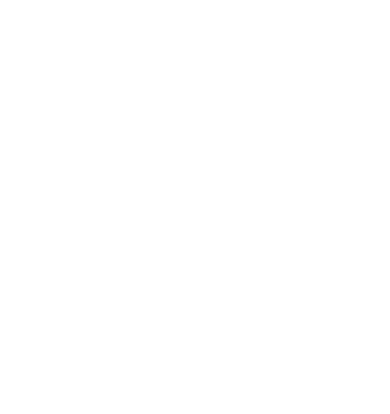
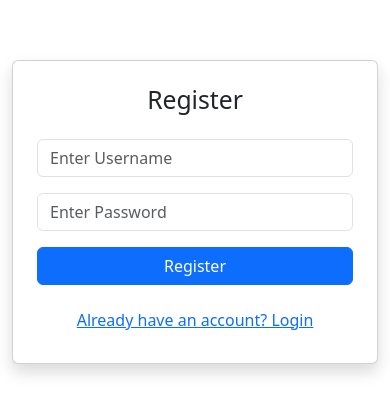
Before and after one commit to Subhransu894/Student-Management-System-Frontend, a React app: page /register in a window 390 px wide. Before the commit this address had no page. Shown: the part 210-624 px from the top of the page. Built offline with nearby package versions, Linux system fonts and the light colour scheme; the HTML template or start-up script is replaced by a standard one.

Commit message:
solved responsiveness auth working properly now

```diff
--- a/src/App.jsx
+++ b/src/App.jsx
@@ -21,8 +21,11 @@
     <Router>
       {isAuthenticated && <Navbar />}
       <Routes>
-        <Route path="/login" element={<Auth />}/>
+        <Route path="/login" element={isAuthenticated ? <Navigate to="/students"/> : <Auth/>}/>
+        <Route path="/register" element={isAuthenticated ? <Navigate to="/students"/> :<Auth/>}/>
+        {/* default route */}
         <Route path="/" element={<Navigate to="/login" />} />
+        {/* protected routes */}
         <Route path="/students" element={<ProtectedRoute><StudentView/></ProtectedRoute>} />
         <Route path="/add-student" element={<ProtectedRoute><StudentForm/></ProtectedRoute>}/>
         <Route path="/edit-student" element={<ProtectedRoute><StudentForm/></ProtectedRoute>} />
--- a/src/component/Auth.jsx
+++ b/src/component/Auth.jsx
@@ -1,50 +1,69 @@
 import { useSelector,useDispatch } from "react-redux";
 import { useEffect, useState } from "react";
 import {loginUser,registerUser} from "../features/auth/authSlice"
-import { useNavigate } from "react-router-dom";
+import { useNavigate,useLocation } from "react-router-dom";
 
 const Auth = ()=>{
+    const navigate = useNavigate()
+    const dispatch = useDispatch()
+    const location = useLocation()
+
     const [username,setUsername]=useState("")
     const [password,setPassword]=useState("")
-    const [isLogin,setIsLogin]=useState(true)
 
-    const navigate = useNavigate()
-    const dispatch = useDispatch()
+    const isLogin = location.pathname === "/login"
+
     const {status,error,isAuthenticated} = useSelector((state)=>state.auth)
 
-    const handleSubmit = (e)=>{
+    const handleSubmit = async(e)=>{
         e.preventDefault()
         const userData = {username,password}
 
         if(isLogin){
-            dispatch(loginUser(userData))
+            const result = await dispatch(loginUser(userData))
+            if(result.meta.requestStatus === "fulfilled"){
+                setUsername("")
+                setPassword("")
+                navigate("/students")
+            }
         }
         else{
-            dispatch(registerUser(userData))
+           const result = await dispatch(registerUser(userData))
+           if(result.meta.requestStatus === "fulfilled"){
+            setUsername("")
+            setPassword("")
+            navigate("/login")
            }
         }
-    useEffect(()=>{
-        if(isAuthenticated){
-            navigate("/students")
     }
-    },[isAuthenticated,navigate])
+    // useEffect(()=>{
+    //     if(isAuthenticated){
+    //         navigate("/students")
+    //     }
+    // },[isAuthenticated,navigate])
     return (
-        <div>
-            <h2>{isLogin ? "Login" :"Register"}</h2>
+        <div className="container vh-100 d-flex justify-content-center align-items-center">
+            <div className="card p-4 shadow" style={{width:"400px"}}>
+                <h2 className="text-center mb-4">{isLogin ? "Login" :"Register"}</h2>
                 <form onSubmit={handleSubmit}>
-                <input type="text" placeholder="Enter Username" value={username} onChange={(e)=>setUsername(e.target.value)}/>
-                <br /><br />
-                <input type="password" placeholder="Enter Password" value={password} onChange={(e)=>setPassword(e.target.value)} />
-                <br /><br />
-                <button type="submit">
+                    <div className="mb-3">
+                        <input type="text" className="form-control" placeholder="Enter Username" value={username} onChange={(e)=>setUsername(e.target.value)}/>
+                    </div>
+                    <div className="mb-3">
+                        <input type="password" className="form-control" placeholder="Enter Password" value={password} onChange={(e)=>setPassword(e.target.value)} />
+                    </div>
+
+                    <button type="submit" className="btn btn-primary w-100">
                         {isLogin ? "Login" :"Register"}
                     </button>
                 </form>
-            {error && <p>{error}</p> }
-            <button type="button" onClick={()=>setIsLogin(!isLogin)}>
+                {error && <p className="text-center text-danger mt-3">{error}</p> }
+                <button type="button" onClick={()=>navigate(isLogin ? "/register":"/login")} className="btn btn-link mt-3">
                     {isLogin ? "Don't have an account? Register" : "Already have an account? Login"}
                 </button>
             </div>
+        </div>
+
     )
 }
 export default Auth;
--- a/src/component/Navbar.jsx
+++ b/src/component/Navbar.jsx
@@ -1,5 +1,13 @@
-import { Link } from "react-router-dom"
+import { Link,useNavigate } from "react-router-dom"
+import { useDispatch } from "react-redux"
+import {logout} from "../features/auth/authSlice"
 const Navbar = ()=>{
+    const dispatch = useDispatch()
+    const navigate = useNavigate()
+    const handleLogout =()=>{
+        dispatch(logout())
+        navigate("/login")
+    }
     return (
         <nav className="navbar navbar-expand-lg navbar-light bg-light">
             <div className="container">
@@ -20,6 +28,9 @@
                         <Link className="nav-link" to="/students">Students</Link>
                         <Link className="nav-link" to="/classes">Classes</Link>
                         <Link className="nav-link" to="/schools">Schools</Link>
+                        <button onClick={handleLogout} className="btn btn-outline-danger btn-sm ms-lg-2 mt-2 mt-lg-0">
+                            Logout
+                        </button>
                     </div>
                 </div>
             </div>
--- a/src/features/auth/authSlice.js
+++ b/src/features/auth/authSlice.js
@@ -43,6 +43,7 @@
         // register
         builder.addCase(registerUser.pending,(state)=>{
             state.status = "Loading"
+            state.error = null
         })
         builder.addCase(registerUser.fulfilled,(state)=>{
             state.status = "succeeded"
--- a/src/features/students/studentsSlice.js
+++ b/src/features/students/studentsSlice.js
@@ -2,22 +2,42 @@
 import axios from "axios"
 
 export const fetchStudents = createAsyncThunk("students/fetchStudents",async()=>{
-    const response = await axios.get("https://student-management-system-backend-u5xo.onrender.com/students")
+    const token = localStorage.getItem("token")
+    const response = await axios.get("https://student-management-system-backend-u5xo.onrender.com/students",{
+        headers:{
+            Authorization: `Bearer ${token}`
+        }
+    })
     console.log(response);
     return response.data
 })
 export const addStudentAsync = createAsyncThunk("students/addStudent",async(newStudent)=>{
-    const res = await axios.post("https://student-management-system-backend-u5xo.onrender.com/students",newStudent)
+    const token = localStorage.getItem("token")
+    const res = await axios.post("https://student-management-system-backend-u5xo.onrender.com/students",newStudent,{
+        headers:{
+            Authorization: `Bearer ${token}`
+        }
+    })
     console.log(res)
     return res.data
 })
 export const updateStudentAsync = createAsyncThunk("students/updateStudent",async({id,updatedStudent})=>{
-    const res = await axios.post(`https://student-management-system-backend-u5xo.onrender.com/students/${id}`,updatedStudent)
+    const token = localStorage.getItem("token")
+    const res = await axios.post(`https://student-management-system-backend-u5xo.onrender.com/students/${id}`,updatedStudent,{
+        headers:{
+            Authorization: `Bearer ${token}`
+        }
+    })
     console.log(res)
     return res.data
 })
 export const deleteStudentAsync = createAsyncThunk("students/deleteStudent",async(id)=>{
-    await axios.delete(`https://student-management-system-backend-u5xo.onrender.com/students/${id}`)
+    const token = localStorage.getItem("token")
+await axios.delete(`https://student-management-system-backend-u5xo.onrender.com/students/${id}`,{
+    headers:{
+            Authorization: `Bearer ${token}`
+    }
+})
     return id
 })
 const initialState={
```
Lines whose indentation alone changed are shown as unchanged.
